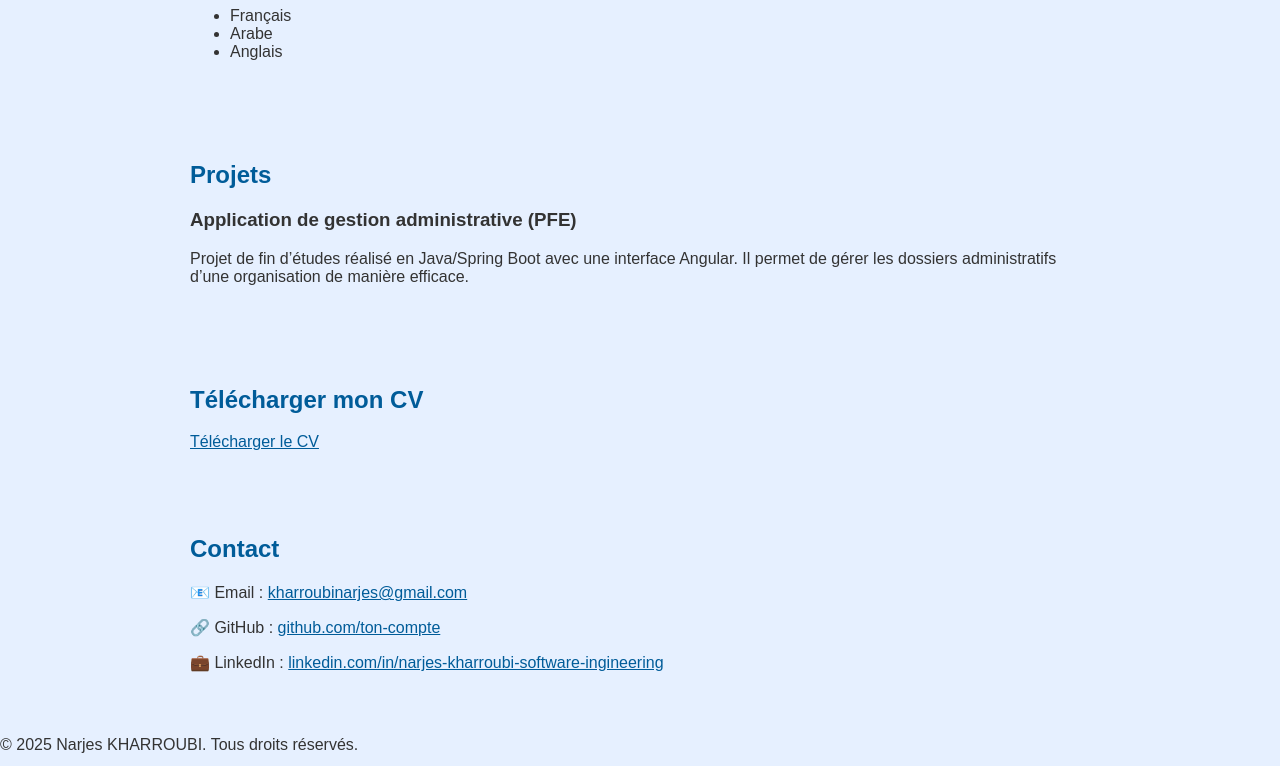
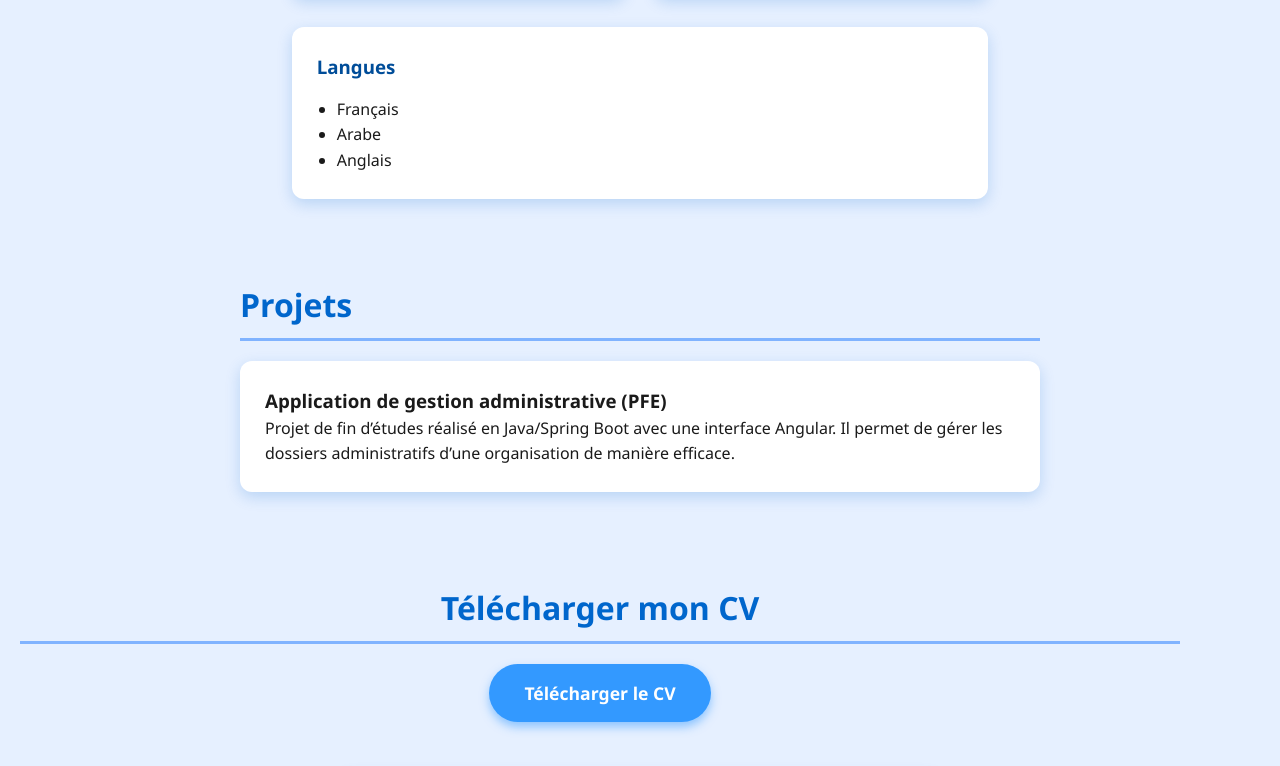
Before and after one commit to NarjesKH/portfolio-narjes, a plain HTML site: page index.html in a window 1280 px wide. Shown: the part 794-1560 px from the top of the page. Drawn offline with nearby package versions, Linux system fonts and the light colour scheme.

Commit message:
Update style.css

```diff
--- a/style.css
+++ b/style.css
@@ -1,25 +1,132 @@
+/* Reset basique */
+* {
+  box-sizing: border-box;
+  margin: 0;
+  padding: 0;
+}
 
 body {
-    font-family: Arial, sans-serif;
-    margin: 0;
-    padding: 0;
-    background: #e6f0ff;
-    color: #333;
+  font-family: 'Segoe UI', Tahoma, Geneva, Verdana, sans-serif;
+  background-color: #e6f0ff; /* Bleu clair doux */
+  color: #1a1a1a;
+  line-height: 1.6;
+  min-height: 100vh;
+  display: flex;
+  flex-direction: column;
 }
+
 header {
-    background: #3399ff;
-    color: white;
-    text-align: center;
-    padding: 2rem 0;
+  background-color: #3399ff;
+  color: white;
+  text-align: center;
+  padding: 60px 20px;
 }
+
+h1 {
+  font-size: 3rem;
+  margin-bottom: 10px;
+}
+
+h2 {
+  color: #0066cc;
+  margin-bottom: 20px;
+  border-bottom: 3px solid #80b3ff;
+  padding-bottom: 8px;
+  font-size: 2rem;
+}
+
 section {
-    padding: 2rem;
-    max-width: 900px;
-    margin: auto;
+  max-width: 1200px;
+  margin: 40px auto;
+  padding: 0 20px;
 }
-h2 {
-    color: #005c99;
+
+.skills-group {
+  display: flex;
+  justify-content: space-between;
+  flex-wrap: wrap;
+  gap: 30px;
 }
-a {
-    color: #005c99;
+
+.skill-box {
+  background-color: white;
+  border-radius: 12px;
+  padding: 25px;
+  flex: 1 1 300px;
+  box-shadow: 0 5px 15px rgba(0, 102, 204, 0.2);
+  transition: transform 0.3s ease;
 }
+
+.skill-box:hover {
+  transform: translateY(-5px);
+}
+
+.skill-box h3 {
+  margin-bottom: 15px;
+  color: #004d99;
+}
+
+.skill-box ul {
+  list-style-type: disc;
+  padding-left: 20px;
+}
+
+.project {
+  background: white;
+  padding: 25px;
+  border-radius: 12px;
+  box-shadow: 0 5px 15px rgba(0, 102, 204, 0.2);
+  max-width: 800px;
+  margin: auto;
+}
+
+#cv {
+  text-align: center;
+  margin: 50px 0;
+}
+
+.btn {
+  background-color: #3399ff;
+  color: white;
+  padding: 15px 35px;
+  text-decoration: none;
+  font-weight: bold;
+  font-size: 1.1rem;
+  border-radius: 30px;
+  box-shadow: 0 5px 10px rgba(51, 153, 255, 0.5);
+  transition: background-color 0.3s ease;
+  display: inline-block;
+}
+
+.btn:hover {
+  background-color: #2673cc;
+}
+
+#contact {
+  max-width: 600px;
+  margin: 0 auto 60px auto;
+  background: white;
+  padding: 25px;
+  border-radius: 12px;
+  box-shadow: 0 5px 15px rgba(0, 102, 204, 0.2);
+  font-size: 1.1rem;
+  text-align: center;
+}
+
+#contact a {
+  color: #3399ff;
+  text-decoration: none;
+}
+
+#contact a:hover {
+  text-decoration: underline;
+}
+
+footer {
+  background-color: #0066cc;
+  color: white;
+  text-align: center;
+  padding: 20px 10px;
+  margin-top: auto;
+  font-size: 1rem;
+}
```
